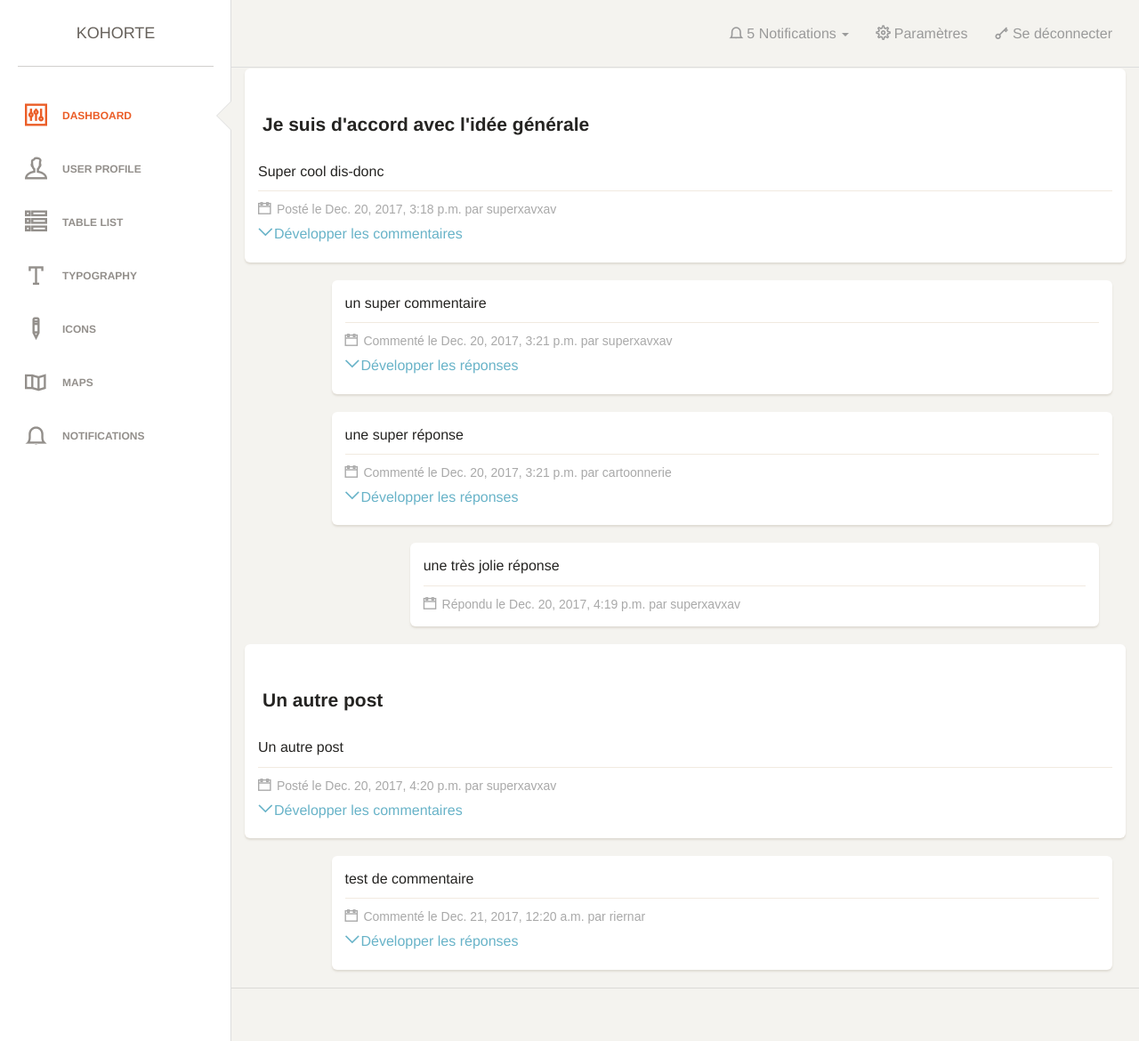
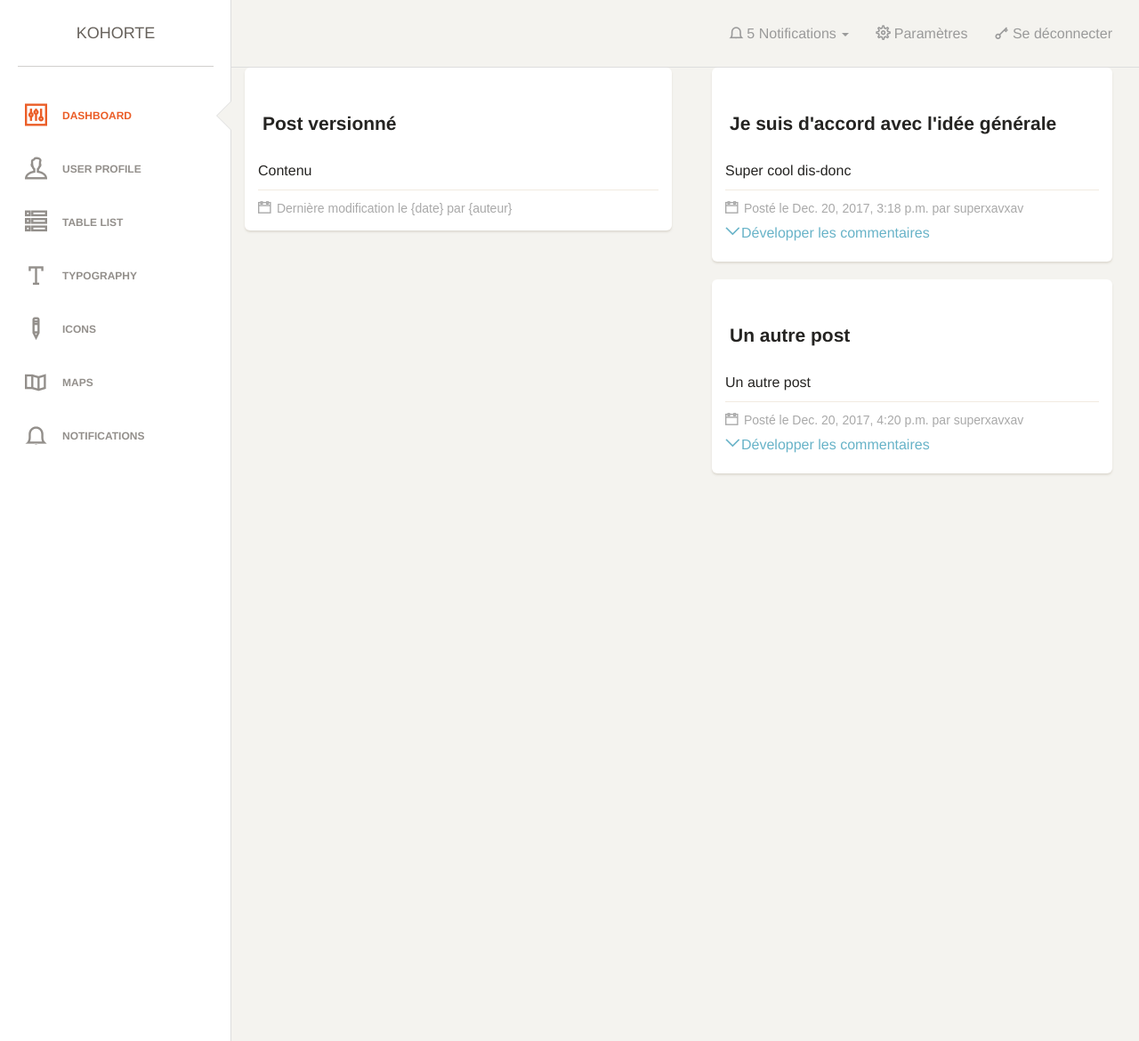
Before and after one commit to Bnoyt/kohorte, a Django app: page /noeud/1/ in a window 1280 px wide. Shown: the whole page at 89% size. Run offline with Django 3.2, Linux system fonts and the light colour scheme; a user stored in the database is signed in; data comes from the database, SQL or seed files in the repository; both versions use the stored data as it was after the commit; some libraries are stand-ins or nearby versions; some web fonts are replaced.

Commit message:
page de noeud bien amélioré
héhé

```diff
--- a/kohorte/app/models.py
+++ b/kohorte/app/models.py
@@ -163,9 +163,9 @@ class Post(models.Model):
     pere = models.ForeignKey('self', on_delete=models.CASCADE, null = True, blank=True)
     titre = models.CharField(max_length=100)
     auteur = models.ForeignKey(Utilisateur)
-    tag = models.ManyToManyField(Tag,null=True, blank=True)
+    tag = models.ManyToManyField(Tag, blank=True)
     contenu = MarkdownxField()
-    citations = models.ManyToManyField(Citation, related_name='postsCites',null=True, blank=True)
+    citations = models.ManyToManyField(Citation, related_name='postsCites', blank=True)
     date = models.DateTimeField(auto_now_add = True, auto_now = False)
     question = models.ForeignKey(Question,related_name="Question_de_base")
     noeud = models.ForeignKey(Noeud,related_name="Noeud")
--- a/kohorte/app/static/app/js/core.js
+++ b/kohorte/app/static/app/js/core.js
@@ -0,0 +1,34 @@
+
+
+
+function notification(){
+        $.notify({
+            message: "Combinaison mot de passe / pseudo erronnée"
+
+        },{
+            type: 'danger',
+            timer: 4000,
+            placement: {
+                from: 'top',
+                align: 'center'
+            }
+        });
+    };
+
+function show_posts(id){
+    var a = $('#c_' + id);
+    var h = $('#h_' + id);
+    var s = $('#s_' + id);
+    if (a.is(":visible")){
+        a.hide(100);
+        h.hide();
+        s.show();
+    } else {
+        a.show(100);
+        s.hide();
+        h.show();
+
+    }
+
+
+};
--- a/kohorte/app/templates/app/commentaire.html
+++ b/kohorte/app/templates/app/commentaire.html
@@ -1,6 +1,6 @@
 
 
-<div class="col-md-11  col-xs-11 pull-right">
+<div class="col-md-11  col-xs-11 pull-right commentaire">
 	<div class="card">
 
 
@@ -19,8 +19,8 @@
 			<hr />
 				<div class="stats">
 						<i class="ti-calendar"></i> Commenté le {{c.0.date}} par {{c.0.auteur.user.username}}
-					<p class="developper"><a href="#5" id="c_{{c.0.id}}"><i class="ti-angle-down"></i>Développer les réponses</a></p>
-					<p class="masquer" hidden><a href="#5" id="c_{{c.0.id}}"><i class="ti-angle-up"></i>Masquer les réponses</a></p>
+					<p id="s_{{c.0.id}}"><a href="javascript:show_posts('{{c.0.id}}')"><i class="ti-angle-down"></i>Développer les réponses</a></p>
+					<p id="h_{{c.0.id}}" hidden><a href="javascript:show_posts('{{c.0.id}}')"><i class="ti-angle-up"></i>Masquer les réponses</a></p>
 				</div>
 
 			</div>
@@ -28,12 +28,14 @@
 		</div>
 	</div>
 
+	<div id="c_{{c.0.id}}" hidden>
+
 		{% for r in c.1 %}
 
 			{% include "app/reponse.html" with r=r %}
 
 		{% endfor %}
 
-
+	</div>
 
 </div>
--- a/kohorte/app/templates/app/javascript.html
+++ b/kohorte/app/templates/app/javascript.html
@@ -19,26 +19,14 @@
     <!-- Paper Dashboard Core javascript and methods for Demo purpose -->
 	<script src="{% static 'app/js/paper-dashboard.js' %}"></script>
 
+    <script src="{% static 'app/js/core.js' %}"></script>
+
 
 
 	<script type="text/javascript">
-    	$(document).ready(function(){
 
-        	$( document ).ready(function() {
 
-    function notification(){
-            $.notify({
-                message: "Combinaison mot de passe / pseudo erronnée"
 
-            },{
-                type: 'danger',
-                timer: 4000,
-                placement: {
-                    from: 'top',
-                    align: 'center'
-                }
-            });
-        };
 
     {% if etat_connexion %}
 
@@ -47,11 +35,10 @@
     {% endif %}
 
 
-});
 
 
 
-    	});
+
 	</script>
 
 </html>
--- a/kohorte/app/templates/app/noeud.html
+++ b/kohorte/app/templates/app/noeud.html
@@ -3,9 +3,36 @@
 
  <div class="container-fluid">
     <div class="row">
-        <div class="col-lg-12 col-sm-12">
+        <div class="col-md-6 col-sm-12">
+
+		    <div class="card">
+				<div class="header">
+				<h4>Post versionné</h4>
+				</div>
 
 
+
+				<div class="content">
+
+					<p>
+
+					Contenu
+
+					</p>
+
+
+
+
+					<div class="footer">
+					<hr />
+						<div class="stats">
+							<i class="ti-calendar"></i> Dernière modification le {date} par {auteur}
+						</div>
+
+					</div>
+				</div>
+
+			</div>
 
 
 
@@ -16,22 +43,21 @@
 
 
 
-	</div>
-
-
-	<div class="row">
-
-
-		{% for p in posts %}
-
-			{% include "app/post.html" with p=p %}
-
-		{% endfor %}
 
 
 
+		<div class="col-md-6 col-sm-12 pull-right">
 
-	</div>
+
+			{% for p in posts %}
+
+				{% include "app/post.html" with p=p %}
+
+			{% endfor %}
+
+		</div>
+
+
 
 
 
--- a/kohorte/app/templates/app/post.html
+++ b/kohorte/app/templates/app/post.html
@@ -23,8 +23,8 @@
 			<hr />
 				<div class="stats">
 					<i class="ti-calendar"></i> Posté le {{p.0.date}} par {{p.0.auteur.user.username}}
-					<p><a href="#5" id="p_{{p.0.id}}"><i class="ti-angle-down"></i>Développer les commentaires</a></p>
-					<p class="masquer" hidden><a href="#5" id="p_{{p.0.id}}"><i class="ti-angle-up"></i>Masquer les réponses</a></p>
+					<p id="s_{{p.0.id}}"><a href="javascript:show_posts('{{p.0.id}}')"><i class="ti-angle-down"></i>Développer les commentaires</a></p>
+					<p id="h_{{p.0.id}}" hidden><a href="javascript:show_posts('{{p.0.id}}')"><i class="ti-angle-up"></i>Masquer les réponses</a></p>
 				</div>
 
 			</div>
@@ -32,7 +32,7 @@
 
 	</div>
 
-	<div id="c_{{p.0.id}}">
+	<div id="c_{{p.0.id}}" hidden>
 		{% for c in p.1 %}
 
 			{% include "app/commentaire.html" with c=c %}
```
Also changed, not shown: kohorte/db.sqlite3.
